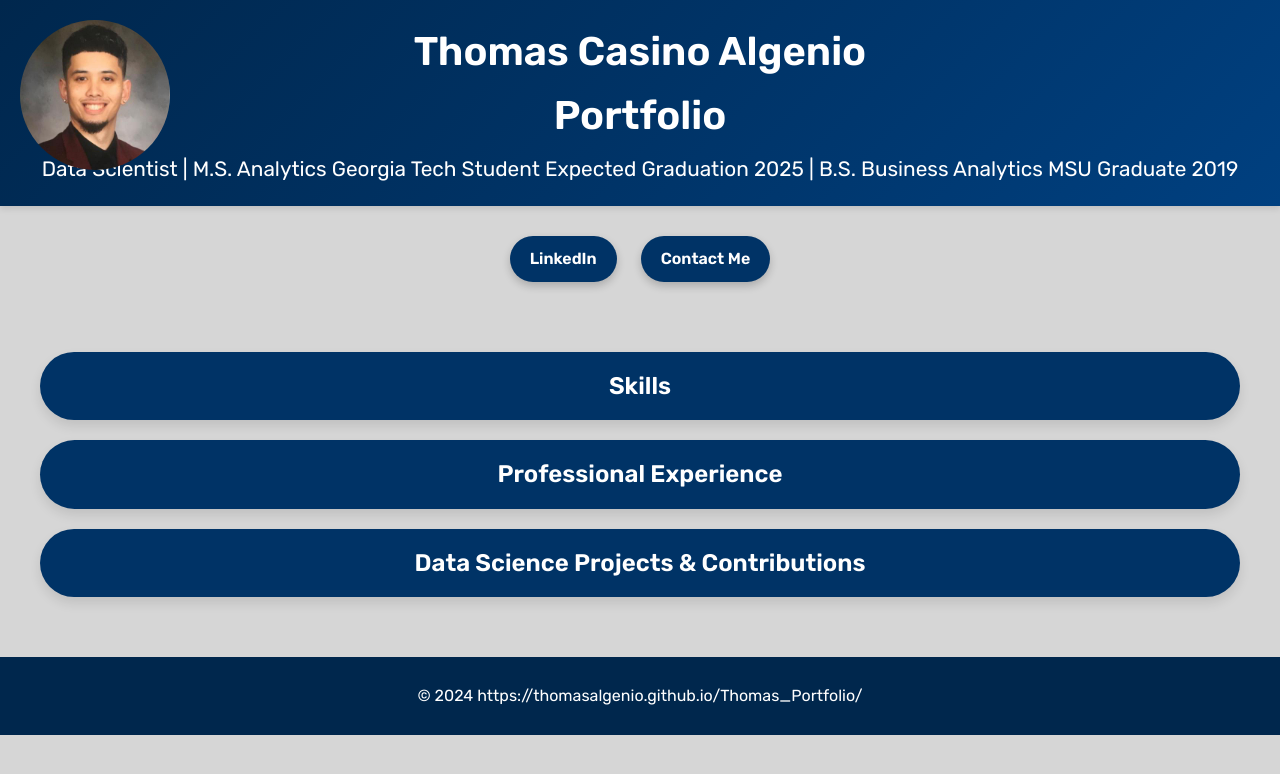
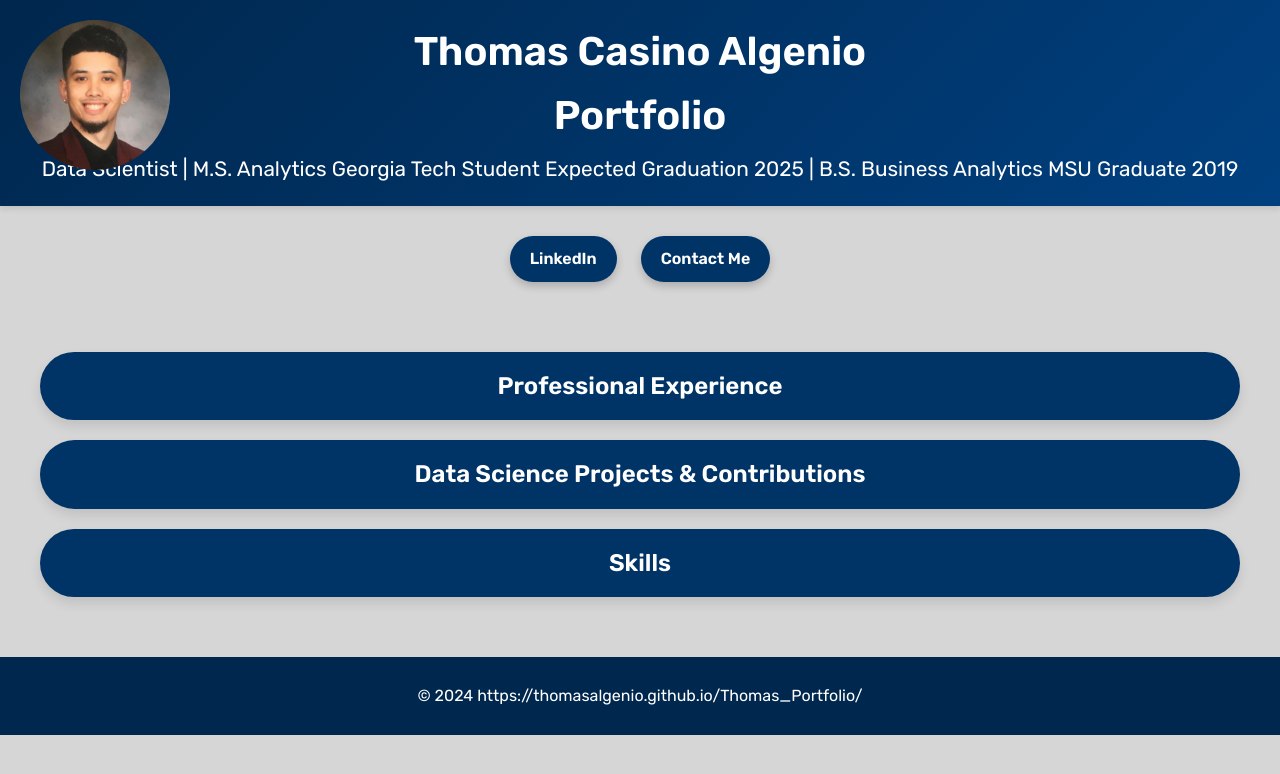
Before and after one commit to thomasalgenio/Thomas_Portfolio, a Jekyll site: the page built from README.md, in a window 1280 px wide. Shown: the top 774 px of the page. Built offline with Jekyll 4.4.1, drawn with Linux system fonts in a browser that asks for light colours; our own code applies the rules of GitHub Pages for plain Markdown files.

Commit message:
Update default.html

```diff
--- a/_layouts/default.html
+++ b/_layouts/default.html
@@ -264,90 +264,6 @@
     </div>
 
     <main>
-      <!-- Skills Bubble -->
-      <div class="bubble-container" onclick="toggleBubble('skills')">
-        <div class="bubble-header">Skills</div>
-        <div id="skills" class="bubble-content">
-          <div class="grid-2-columns">
-            <div class="project-card">
-              <h3>Programming Languages & Libraries</h3>
-              <a class="btn" style="background-color: #ff7300;">Python </a>
-              <a class="btn" style="background-color: #2d004f;">Pandas</a>
-              <a class="btn" style="background-color: #16afde;">Scikit-Learn</a>
-              <a class="btn" style="background-color: #9dd1e0;">NumPy</a>
-              <a class="btn" style="background-color: #1b4ba6;">R</a>
-              <a class="btn" style="background-color: #f75819;">Caret</a>
-              <a class="btn" style="background-color: #ff0000;">SQL</a>
-            </div>
-            <div class="project-card">
-              <h3>Big Data & Cloud Platforms</h3>
-              <a class="btn" style="background-color: #05ba02;">Google Cloud Platform (GCP)</a>
-              <a class="btn" style="background-color: #ffb700;">Amazon Web Services (AWS)</a>
-              <a class="btn" style="background-color: #009dd1;">Microsoft Azure</a>
-              <a class="btn" style="background-color: #db7100;">Apache Spark</a>
-              <a class="btn" style="background-color: #fffb00;">Hadoop</a>
-              <a class="btn" style="background-color: #000000;">Hive</a>
-            </div>
-            <div class="project-card">
-              <h3>Machine Learning & AI</h3>
-              <a class="btn" style="background-color: #51bbe8;">Deep Learning</a>
-              <a class="btn" style="background-color: #c24a00;">PyTorch</a>
-              <a class="btn" style="background-color: #ff9d2e;">Tensorflow</a>
-              <a class="btn" style="background-color: #029ea1;">Generative AI</a>
-              <a class="btn" style="background-color: #9698ff;">Gemini AI</a>
-              <a class="btn" style="background-color: #dedeff;">Retrieval-Augmented Generation</a>
-              <a class="btn" style="background-color: #b18bc7;">Large Language Models</a>
-              <a class="btn" style="background-color: #10c910;">Natural Language Processing (NLP)</a>
-              <a class="btn" style="background-color: #e80e69;">Supervised Learning</a>
-              <a class="btn" style="background-color: #05f7cb;">Unsupervised Learning</a>
-              <a class="btn" style="background-color: #5da15e;">Regression</a>
-              <a class="btn" style="background-color: #cc123b;">Classification</a>
-              <a class="btn" style="background-color: #d6af11;">Clustering</a>
-            </div>
-            <div class="project-card">
-              <h3>Statistical Models</h3>
-              <a class="btn" style="background-color: #253aa1;">Time Series Analysis</a>
-              <a class="btn" style="background-color: #3c9ac9;">ARIMA</a>
-              <a class="btn" style="background-color: #bf78a4;">Exponential Smooting</a>
-              <a class="btn" style="background-color: #0eb9c2;">Hypothesis Testing</a>
-              <a class="btn" style="background-color: #877f44;">Naïve Bayes</a>
-            </div>
-            <div class="project-card">
-              <h3>Database Management</h3>
-              <a class="btn" style="background-color: #ff7300;">Snowflake</a>
-              <a class="btn" style="background-color: #ff7300;">MongoDB (NoSQL)</a>
-              <a class="btn" style="background-color: #ff7300;">Informatica Cloud (ELT)</a>
-              <a class="btn" style="background-color: #ff7300;">Matillion (ETL)</a>
-              <a class="btn" style="background-color: #ff7300;">Microsoft Excel</a>
-            </div>
-            <div class="project-card">
-              <h3>Data Preprocessing</h3>
-              <a class="btn" style="background-color: #ff7300;">Data Scraping</a>
-              <a class="btn" style="background-color: #ff7300;">Data Cleaning</a>
-              <a class="btn" style="background-color: #ff7300;">Data Engineering</a>
-              <a class="btn" style="background-color: #ff7300;">Exploratory Data Analysis (EDA)</a>
-            </div>
-            <div class="project-card">
-              <h3>Data Visualization</h3>
-              <a class="btn" style="background-color: #ff7300;">Tableau</a>
-              <a class="btn" style="background-color: #ff7300;">Plotly</a>
-              <a class="btn" style="background-color: #ff7300;">Matplotlib</a>
-              <a class="btn" style="background-color: #ff7300;">ggplot2</a>
-            </div>
-            <div class="project-card">
-              <h3>Version Control & Methodologies</h3>
-              <a class="btn" style="background-color: #ff7300;">Git</a>
-              <a class="btn" style="background-color: #ff7300;">Agile Methodologies</a>
-              <a class="btn" style="background-color: #ff7300;">Cross-Functional Collaboration</a>
-            </div>
-            <div class="project-card">
-              <h3>Fluent Languages</h3>
-              <a class="btn" style="background-color: #ff7300;">Filipino (Tagalog)</a>
-            </div>
-          </div>
-        </div>
-      </div>
-
       <!-- Professional Experience Bubble -->
       <div class="bubble-container" onclick="toggleBubble('experience')">
         <div class="bubble-header">Professional Experience</div>
@@ -548,6 +464,90 @@
         </div>
         </div>
       </div>
+
+      <!-- Skills Bubble -->
+      <div class="bubble-container" onclick="toggleBubble('skills')">
+        <div class="bubble-header">Skills</div>
+        <div id="skills" class="bubble-content">
+          <div class="grid-2-columns">
+            <div class="project-card">
+              <h3>Programming Languages & Libraries</h3>
+              <a class="btn" style="background-color: #ff7300;">Python </a>
+              <a class="btn" style="background-color: #2d004f;">Pandas</a>
+              <a class="btn" style="background-color: #16afde;">Scikit-Learn</a>
+              <a class="btn" style="background-color: #9dd1e0;">NumPy</a>
+              <a class="btn" style="background-color: #1b4ba6;">R</a>
+              <a class="btn" style="background-color: #f75819;">Caret</a>
+              <a class="btn" style="background-color: #ff0000;">SQL</a>
+            </div>
+            <div class="project-card">
+              <h3>Big Data & Cloud Platforms</h3>
+              <a class="btn" style="background-color: #05ba02;">Google Cloud Platform (GCP)</a>
+              <a class="btn" style="background-color: #ffb700;">Amazon Web Services (AWS)</a>
+              <a class="btn" style="background-color: #009dd1;">Microsoft Azure</a>
+              <a class="btn" style="background-color: #db7100;">Apache Spark</a>
+              <a class="btn" style="background-color: #ffe600;">Hadoop</a>
+              <a class="btn" style="background-color: #000000;">Hive</a>
+            </div>
+            <div class="project-card">
+              <h3>Machine Learning & AI</h3>
+              <a class="btn" style="background-color: #51bbe8;">Deep Learning</a>
+              <a class="btn" style="background-color: #c24a00;">PyTorch</a>
+              <a class="btn" style="background-color: #ff9d2e;">Tensorflow</a>
+              <a class="btn" style="background-color: #029ea1;">Generative AI</a>
+              <a class="btn" style="background-color: #9698ff;">Gemini AI</a>
+              <a class="btn" style="background-color: #9393cf;">Retrieval-Augmented Generation</a>
+              <a class="btn" style="background-color: #b18bc7;">Large Language Models</a>
+              <a class="btn" style="background-color: #10c910;">Natural Language Processing (NLP)</a>
+              <a class="btn" style="background-color: #e80e69;">Supervised Learning</a>
+              <a class="btn" style="background-color: #05f7cb;">Unsupervised Learning</a>
+              <a class="btn" style="background-color: #5da15e;">Regression</a>
+              <a class="btn" style="background-color: #cc123b;">Classification</a>
+              <a class="btn" style="background-color: #d6af11;">Clustering</a>
+            </div>
+            <div class="project-card">
+              <h3>Statistical Models</h3>
+              <a class="btn" style="background-color: #253aa1;">Time Series Analysis</a>
+              <a class="btn" style="background-color: #3c9ac9;">ARIMA</a>
+              <a class="btn" style="background-color: #bf78a4;">Exponential Smooting</a>
+              <a class="btn" style="background-color: #0eb9c2;">Hypothesis Testing</a>
+              <a class="btn" style="background-color: #877f44;">Naïve Bayes</a>
+            </div>
+            <div class="project-card">
+              <h3>Database Management</h3>
+              <a class="btn" style="background-color: #4fc7ff;">Snowflake</a>
+              <a class="btn" style="background-color: #1dd174;">MongoDB (NoSQL)</a>
+              <a class="btn" style="background-color: #e35a24;">Informatica Cloud (ELT)</a>
+              <a class="btn" style="background-color: #24e377;">Matillion (ETL)</a>
+              <a class="btn" style="background-color: #039e46;">Microsoft Excel</a>
+            </div>
+            <div class="project-card">
+              <h3>Data Preprocessing</h3>
+              <a class="btn" style="background-color: #85cae6;">Data Scraping</a>
+              <a class="btn" style="background-color: #3fccb7;">Data Cleaning</a>
+              <a class="btn" style="background-color: #52f275;">Data Engineering</a>
+              <a class="btn" style="background-color: #db0f5a;">Exploratory Data Analysis (EDA)</a>
+            </div>
+            <div class="project-card">
+              <h3>Data Visualization</h3>
+              <a class="btn" style="background-color: #3813cf;">Tableau</a>
+              <a class="btn" style="background-color: #d124a3;">Plotly</a>
+              <a class="btn" style="background-color: #c9780e;">Matplotlib</a>
+              <a class="btn" style="background-color: #0762d9;">ggplot2</a>
+            </div>
+            <div class="project-card">
+              <h3>Version Control & Methodologies</h3>
+              <a class="btn" style="background-color: #e05200;">Git</a>
+              <a class="btn" style="background-color: #56b36a;">Agile Methodologies</a>
+              <a class="btn" style="background-color: #e3d80b;">Cross-Functional Collaboration</a>
+            </div>
+            <div class="project-card">
+              <h3>Fluent Languages</h3>
+              <a class="btn" style="background-color: #3305ff;">Filipino (Tagalog)</a>
+            </div>
+          </div>
+        </div>
+      </div>
     </main>
 
     <footer>
```
